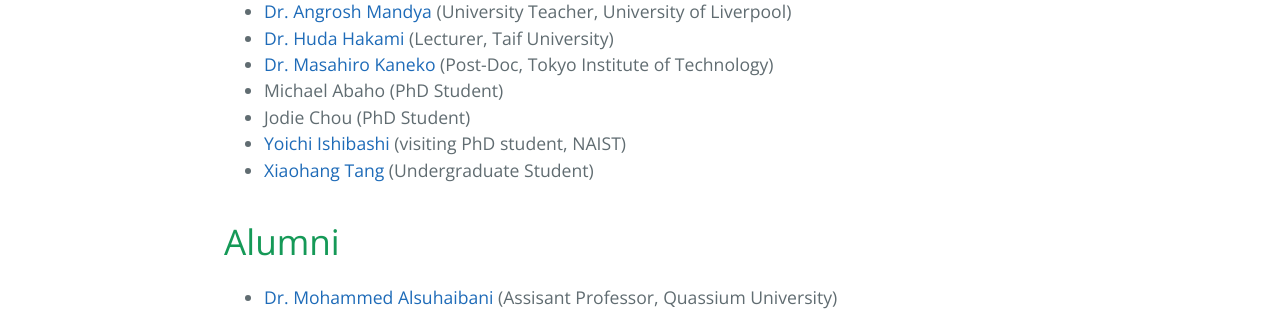
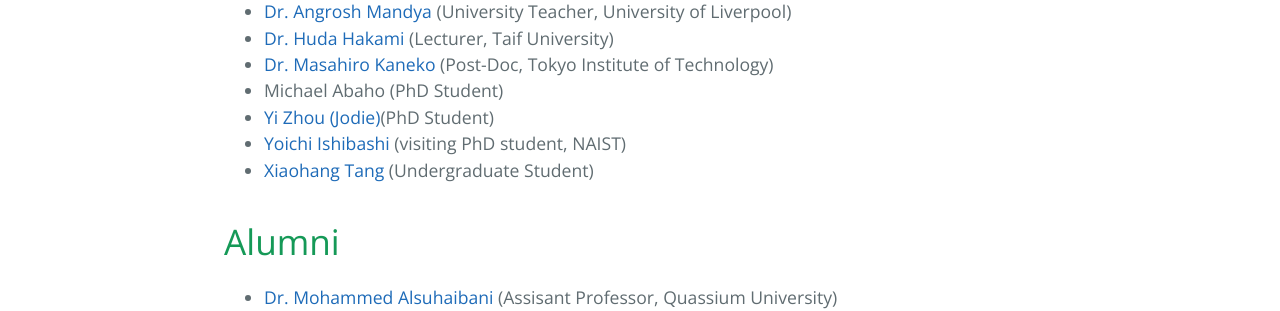
Before and after one commit to LivNLP/livnlp.github.io, a Jekyll site: the page built from index.md, in a window 1280 px wide. Shown: the part 655-966 px from the top of the page. Built offline with Jekyll 4.4.1, drawn with Linux system fonts in a browser that asks for light colours.

Commit message:
Update index.md

```diff
--- a/index.md
+++ b/index.md
@@ -12,7 +12,7 @@
 - [Dr. Huda Hakami](https://scholar.google.com/citations?user=c1M8KpwAAAAJ&hl=en) (Lecturer, Taif University)
 - [Dr. Masahiro Kaneko](https://sites.google.com/view/masahirokaneko) (Post-Doc, Tokyo Institute of Technology)
 - Michael Abaho (PhD Student)
-- Jodie Chou (PhD Student)
+- [Yi Zhou (Jodie)](https://jodiechou.github.io)(PhD Student)
 - [Yoichi Ishibashi](https://yoichi1484.github.io/) (visiting PhD student, NAIST)
 - [Xiaohang Tang](https://xiaohang-tang.github.io/) (Undergraduate Student)
 
```
